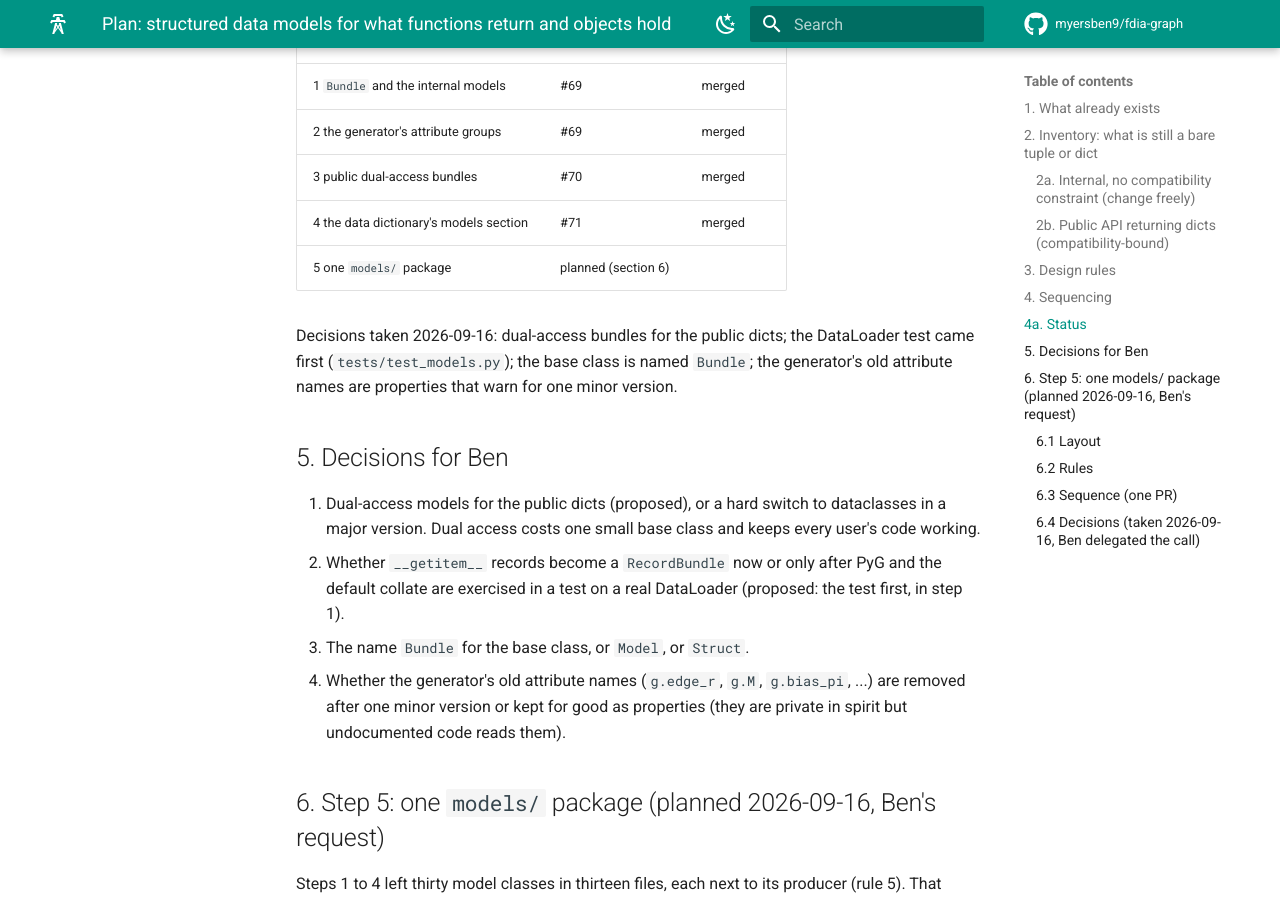
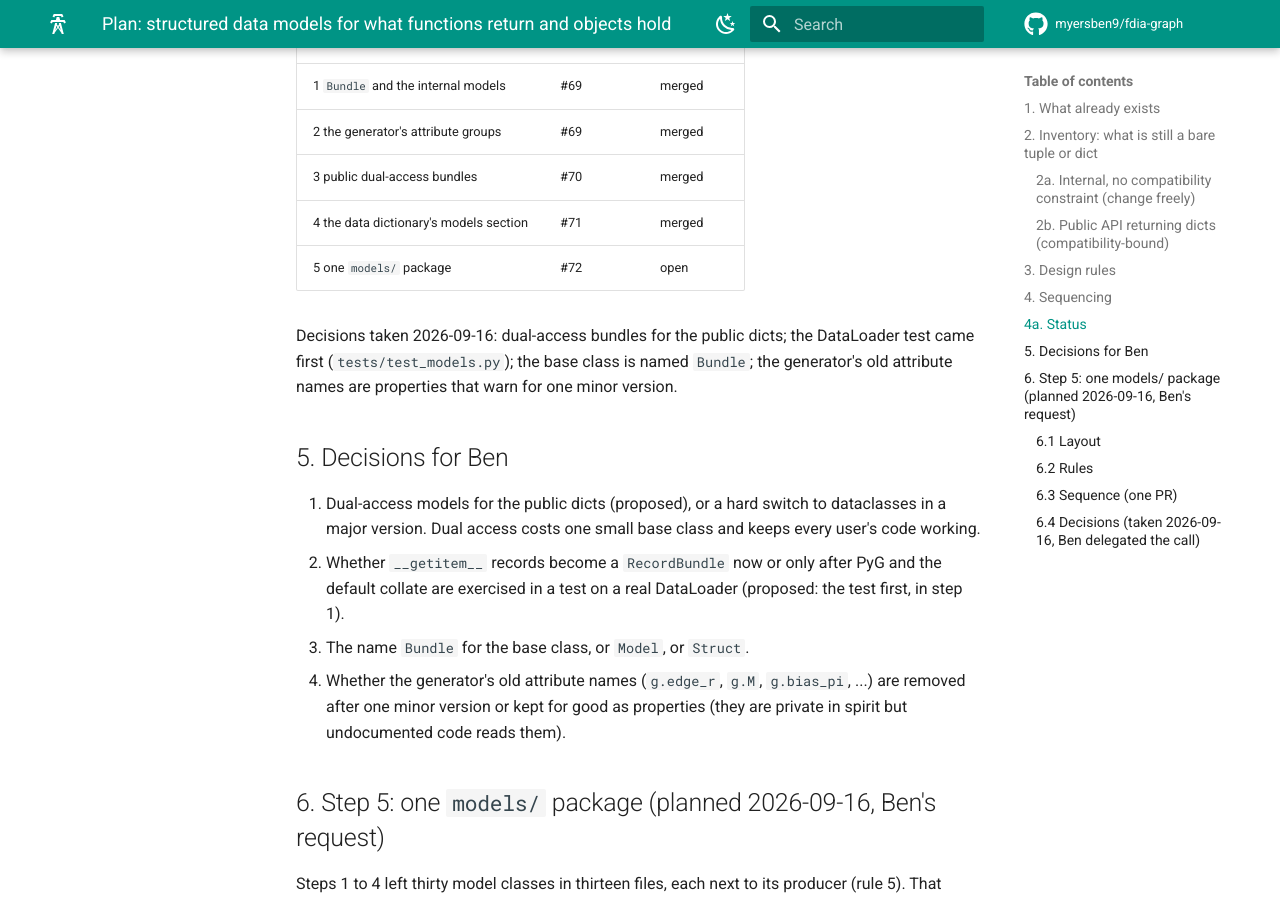
Before and after one commit to myersben9/fdia-graph, an MkDocs documentation site: the page built from docs/DATA_MODELS_PLAN.md, in a window 1280 px wide and 900 px high, scrolled down 4843 px. Built offline with MkDocs 1.6.1 and Material for MkDocs 9.7.7, drawn with Linux system fonts in a browser that asks for light colours; comment, search, counter and statistics services are not loaded.

Commit message:
Plan status: step 5

```diff
--- a/docs/DATA_MODELS_PLAN.md
+++ b/docs/DATA_MODELS_PLAN.md
@@ -130,7 +130,7 @@ previous dict exactly.
 | 2 the generator's attribute groups | #69 | merged |
 | 3 public dual-access bundles | #70 | merged |
 | 4 the data dictionary's models section | #71 | merged |
-| 5 one `models/` package | planned (section 6) | |
+| 5 one `models/` package | #72 | open |
 
 Decisions taken 2026-09-16: dual-access bundles for the public dicts; the DataLoader test came
 first (`tests/test_models.py`); the base class is named `Bundle`; the generator's old attribute
```
